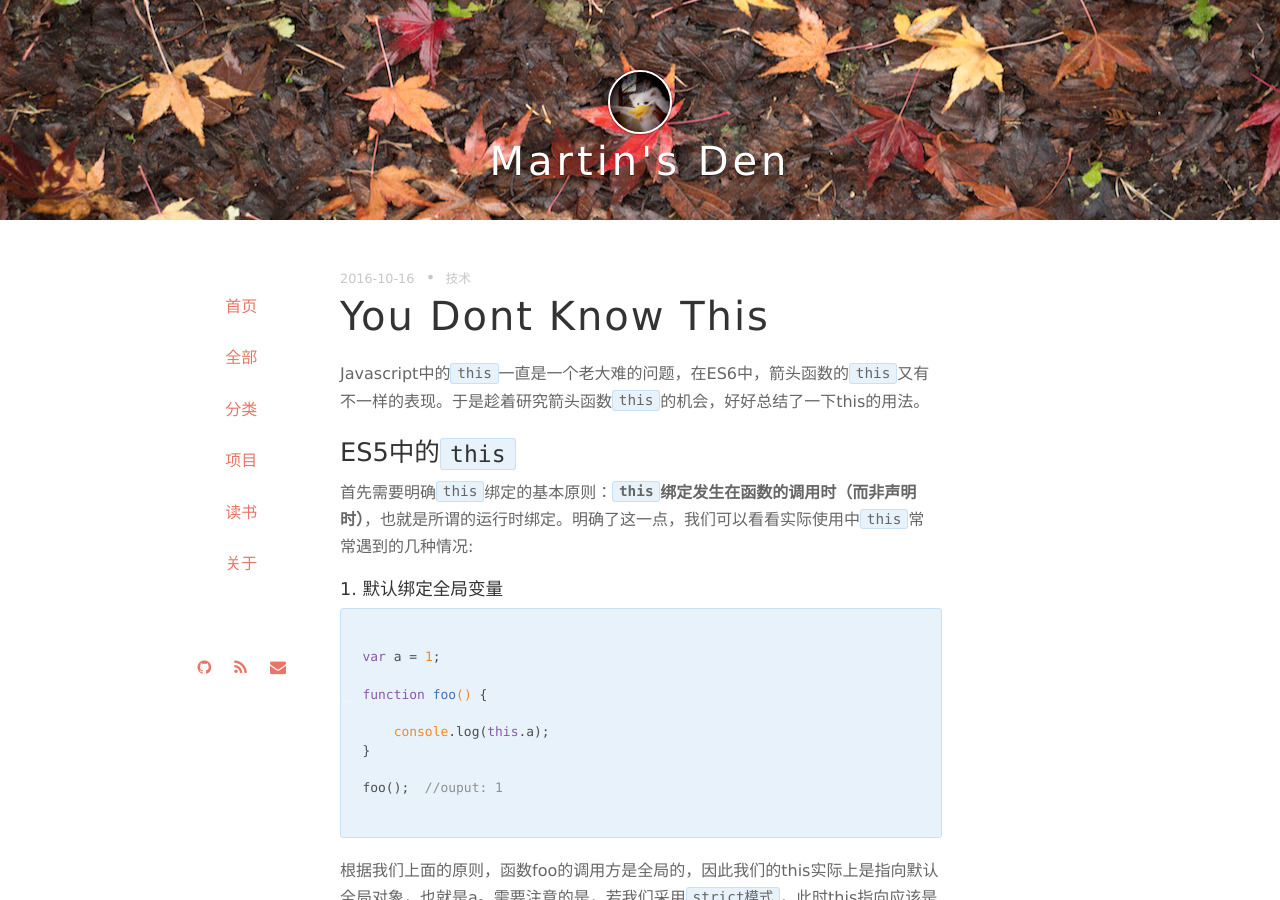
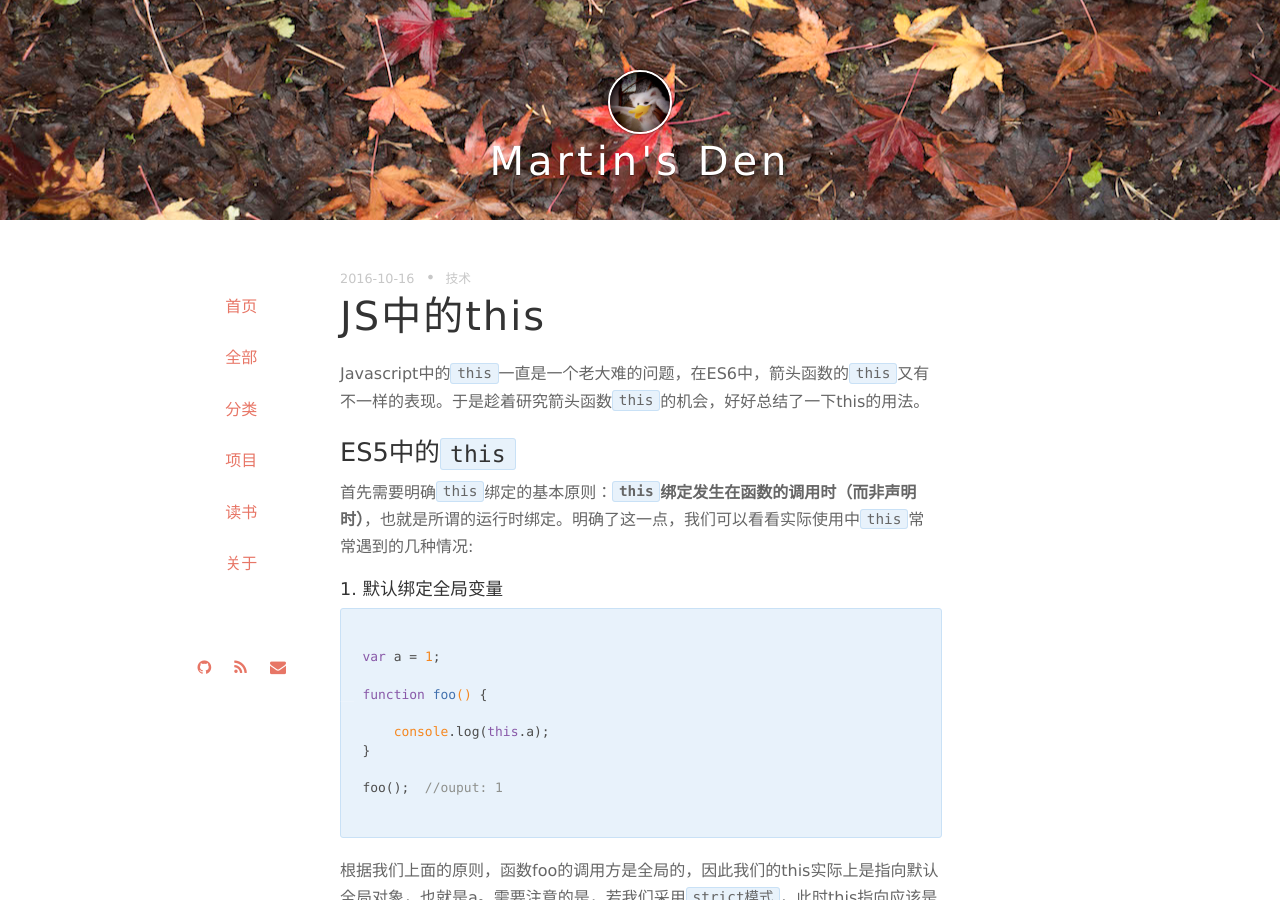
Before and after one commit to cauu/cauu.github.io, a Jekyll site: the page built from _posts/2016-10-16-You-Dont-Know-This.md, in a window 1280 px wide and 900 px high. Built offline with Jekyll 4.4.1, drawn with Linux system fonts in a browser that asks for light colours; nearby versions of some CDN libraries; Markdown is read by kramdown in place of the engine named in the settings; comment, search, counter and statistics services are not loaded.

Commit message:
Update: title

```diff
--- a/_posts/2016-10-16-You-Dont-Know-This.md
+++ b/_posts/2016-10-16-You-Dont-Know-This.md
@@ -1,6 +1,6 @@
 ---
 layout: post
-title: You Dont Know This
+title: JS中的this
 categories: 技术
 date: 2016-10-16
 ---
```
